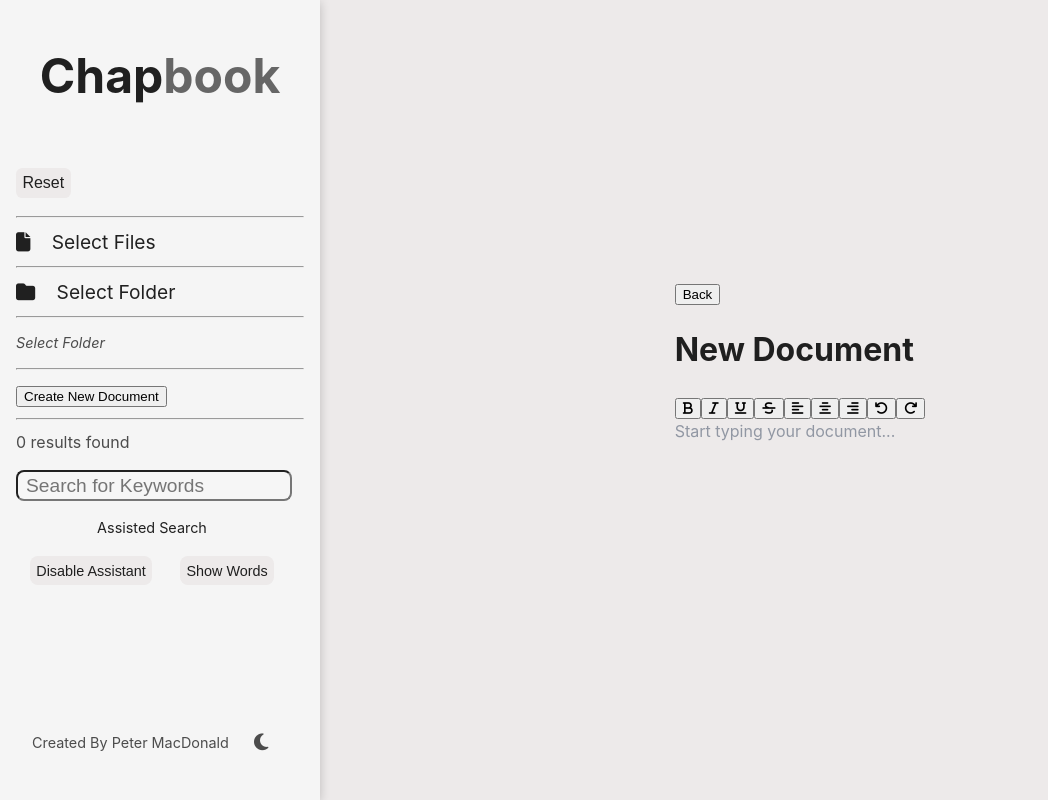
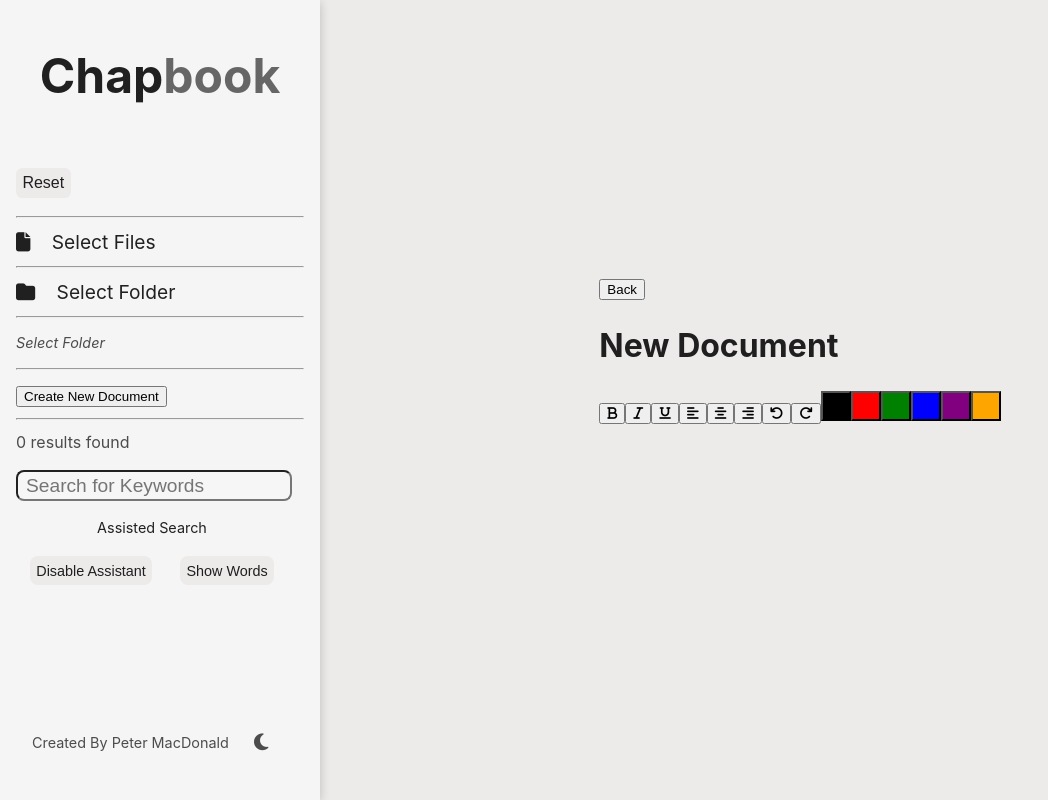
Before and after one commit to 709macdonald/ChapbookReactApp, a React (Vite) app: page / in a window 1280 px wide. Both pictures are taken after a click on the button "Create New Document". Shown: the whole page, without its empty margins (0-1048 px from the left). Built offline with nearby package versions, Linux system fonts and the light colour scheme.

Commit message:
colors working and tools

```diff
--- a/src/components/NewDocumentPage.jsx
+++ b/src/components/NewDocumentPage.jsx
@@ -1,6 +1,15 @@
-import React, { useState, useRef } from "react";
+import React, { useState, useCallback } from "react";
 import { Editor, EditorState, RichUtils, Modifier } from "draft-js";
 import "draft-js/dist/Draft.css";
+
+const COLORS = [
+  { label: "Black", style: "BLACK" },
+  { label: "Red", style: "RED" },
+  { label: "Green", style: "GREEN" },
+  { label: "Blue", style: "BLUE" },
+  { label: "Purple", style: "PURPLE" },
+  { label: "Orange", style: "ORANGE" },
+];
 
 const NewDocumentPage = ({
   newDocumentPage,
@@ -11,7 +20,7 @@ const NewDocumentPage = ({
   const [editorState, setEditorState] = useState(() =>
     EditorState.createEmpty()
   );
-  const editorRef = useRef(null);
+  const [currentColor, setCurrentColor] = useState("BLACK");
 
   const backToAllFileView = () => {
     setBgLogoOn(true);
@@ -19,7 +28,7 @@ const NewDocumentPage = ({
     setNewDocumentPage(false);
   };
 
-  const handleKeyCommand = (command, editorState) => {
+  const handleKeyCommand = (command) => {
     const newState = RichUtils.handleKeyCommand(editorState, command);
     if (newState) {
       setEditorState(newState);
@@ -31,7 +40,6 @@ const NewDocumentPage = ({
   const toggleInlineStyle = (inlineStyle, e) => {
     e.preventDefault();
     setEditorState(RichUtils.toggleInlineStyle(editorState, inlineStyle));
-    editorRef.current.focus();
   };
 
   const toggleAlignment = (alignment, e) => {
@@ -56,25 +64,82 @@ const NewDocumentPage = ({
     );
 
     setEditorState(newEditorState);
-    editorRef.current.focus();
   };
 
   const onUndoClick = (e) => {
     e.preventDefault();
     setEditorState(EditorState.undo(editorState));
-    editorRef.current.focus();
   };
 
   const onRedoClick = (e) => {
     e.preventDefault();
     setEditorState(EditorState.redo(editorState));
-    editorRef.current.focus();
   };
 
+  const applyColor = useCallback(
+    (color) => {
+      const selection = editorState.getSelection();
+      const nextContentState = COLORS.reduce((contentState, c) => {
+        return Modifier.removeInlineStyle(contentState, selection, c.style);
+      }, editorState.getCurrentContent());
+
+      let nextEditorState = EditorState.push(
+        editorState,
+        Modifier.applyInlineStyle(nextContentState, selection, color),
+        "change-inline-style"
+      );
+
+      if (selection.isCollapsed()) {
+        // If no text is selected, set up the editor to apply the style to the next character
+        nextEditorState = EditorState.forceSelection(
+          nextEditorState,
+          selection
+        );
+      }
+
+      setEditorState(nextEditorState);
+      setCurrentColor(color);
+    },
+    [editorState]
+  );
+
+  const handleBeforeInput = useCallback(
+    (chars, editorState) => {
+      const currentStyle = editorState.getCurrentInlineStyle();
+
+      // If the current style doesn't include the current color, add it
+      if (!currentStyle.has(currentColor)) {
+        setEditorState(RichUtils.toggleInlineStyle(editorState, currentColor));
+      }
+      return "not-handled";
+    },
+    [currentColor]
+  );
+
+  const onChange = useCallback(
+    (newEditorState) => {
+      const selection = newEditorState.getSelection();
+      if (selection.isCollapsed()) {
+        const currentStyle = newEditorState.getCurrentInlineStyle();
+        if (!currentStyle.has(currentColor)) {
+          newEditorState = RichUtils.toggleInlineStyle(
+            newEditorState,
+            currentColor
+          );
+        }
+      }
+      setEditorState(newEditorState);
+    },
+    [currentColor]
+  );
+
   const styleMap = {
-    STRIKETHROUGH: {
-      textDecoration: "line-through",
-    },
+    BLACK: { color: "black" },
+    RED: { color: "red" },
+    GREEN: { color: "green" },
+    BLUE: { color: "blue" },
+    PURPLE: { color: "purple" },
+    ORANGE: { color: "orange" },
   };
 
   const blockStyleFn = (contentBlock) => {
@@ -123,16 +188,6 @@ const NewDocumentPage = ({
           <i className="fas fa-underline"></i>
         </button>
         <button
-          onMouseDown={(e) => toggleInlineStyle("STRIKETHROUGH", e)}
-          className={`p-2 border rounded ${
-            editorState.getCurrentInlineStyle().has("STRIKETHROUGH")
-              ? "bg-gray-300"
-              : ""
-          }`}
-        >
-          <i className="fas fa-strikethrough"></i>
-        </button>
-        <button
           onMouseDown={(e) => toggleAlignment("left", e)}
           className="p-2 border rounded"
         >
@@ -156,14 +211,32 @@ const NewDocumentPage = ({
         <button onMouseDown={onRedoClick} className="p-2 border rounded">
           <i className="fas fa-redo"></i>
         </button>
+
+        {COLORS.map((color) => (
+          <button
+            key={color.style}
+            onMouseDown={(e) => {
+              e.preventDefault();
+              applyColor(color.style);
+            }}
+            className={`p-2 border rounded ${
+              currentColor === color.style ? "ring-2 ring-offset-2" : ""
+            }`}
+            style={{
+              backgroundColor: color.style.toLowerCase(),
+              width: "30px",
+              height: "30px",
+            }}
+            title={color.label}
+          />
+        ))}
       </div>
       <div className="border border-gray-300 min-h-[300px] p-4 rounded editor-wrapper">
         <Editor
-          ref={editorRef}
           editorState={editorState}
-          onChange={setEditorState}
+          onChange={onChange}
           handleKeyCommand={handleKeyCommand}
-          placeholder="Start typing your document..."
+          handleBeforeInput={handleBeforeInput}
           customStyleMap={styleMap}
           blockStyleFn={blockStyleFn}
         />
```
